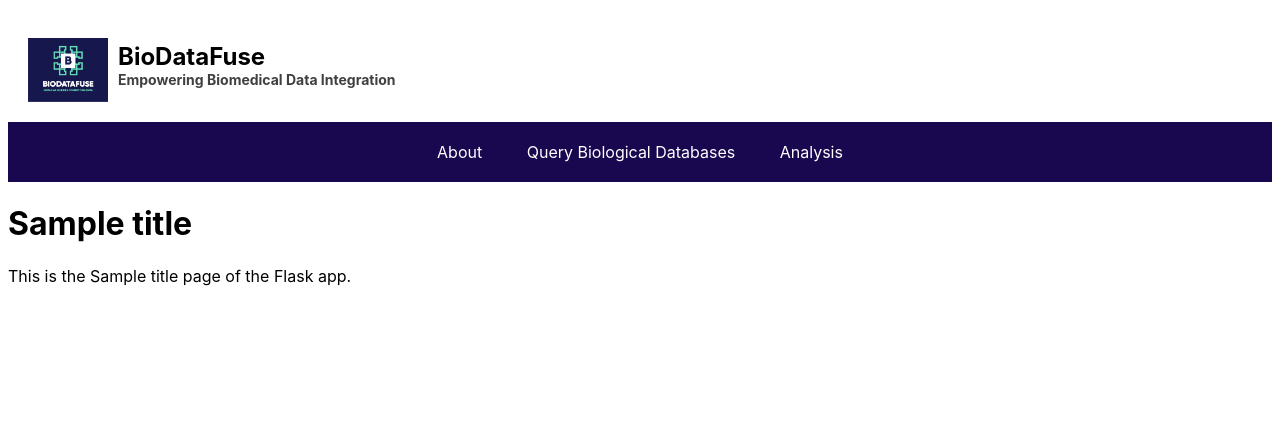
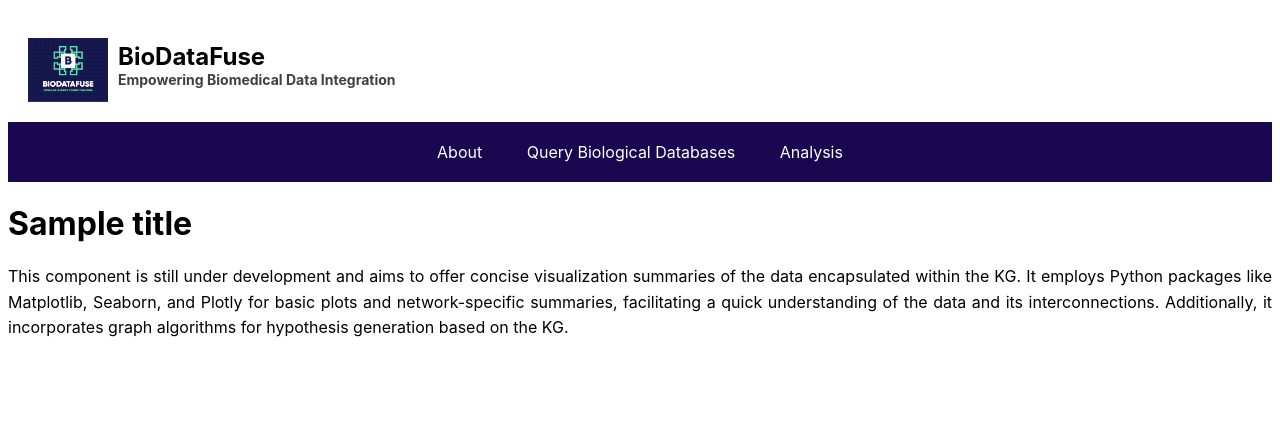
Before and after one commit to BioDataFuse/biodatafuseUI, a Flask app: template templates/graph_analysis.html in a window 1280 px wide. Shown: the top 442 px of the page. Run offline with Flask 2, Linux system fonts and the light colour scheme; the template is opened without the code that fills it: most values are stand-ins (such as "Sample title", 1, 10 or a date in 2020).

Commit message:
Update graph_analysis.html

```diff
--- a/templates/graph_analysis.html
+++ b/templates/graph_analysis.html
@@ -2,5 +2,5 @@
 
 {% block content %}
     <h1>{{ title }}</h1>
-    <p>This is the {{ title }} page of the Flask app.</p>
+    <p>This component is still under development and aims to offer concise visualization summaries of the data encapsulated within the KG. It employs Python packages like Matplotlib, Seaborn, and Plotly for basic plots and network-specific summaries, facilitating a quick understanding of the data and its interconnections. Additionally, it incorporates graph algorithms for hypothesis generation based on the KG.</p>
 {% endblock %}
```
